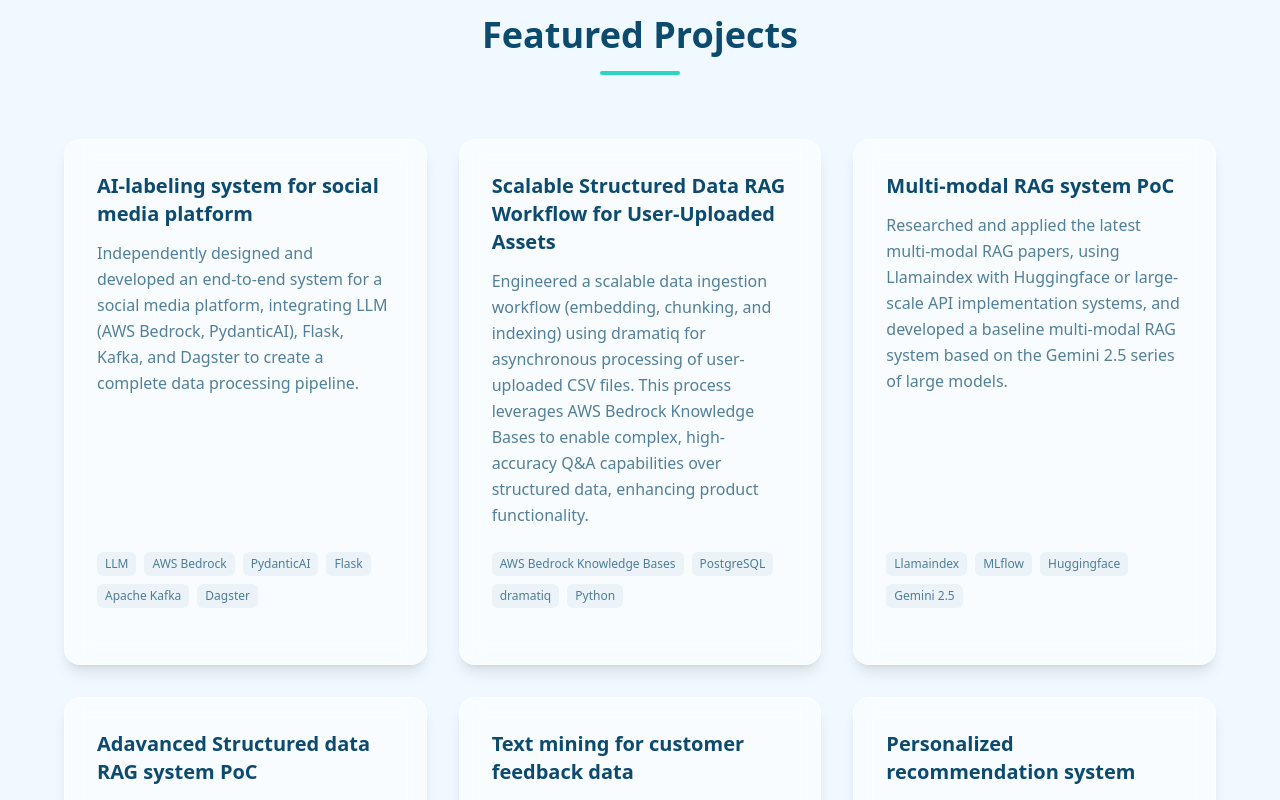
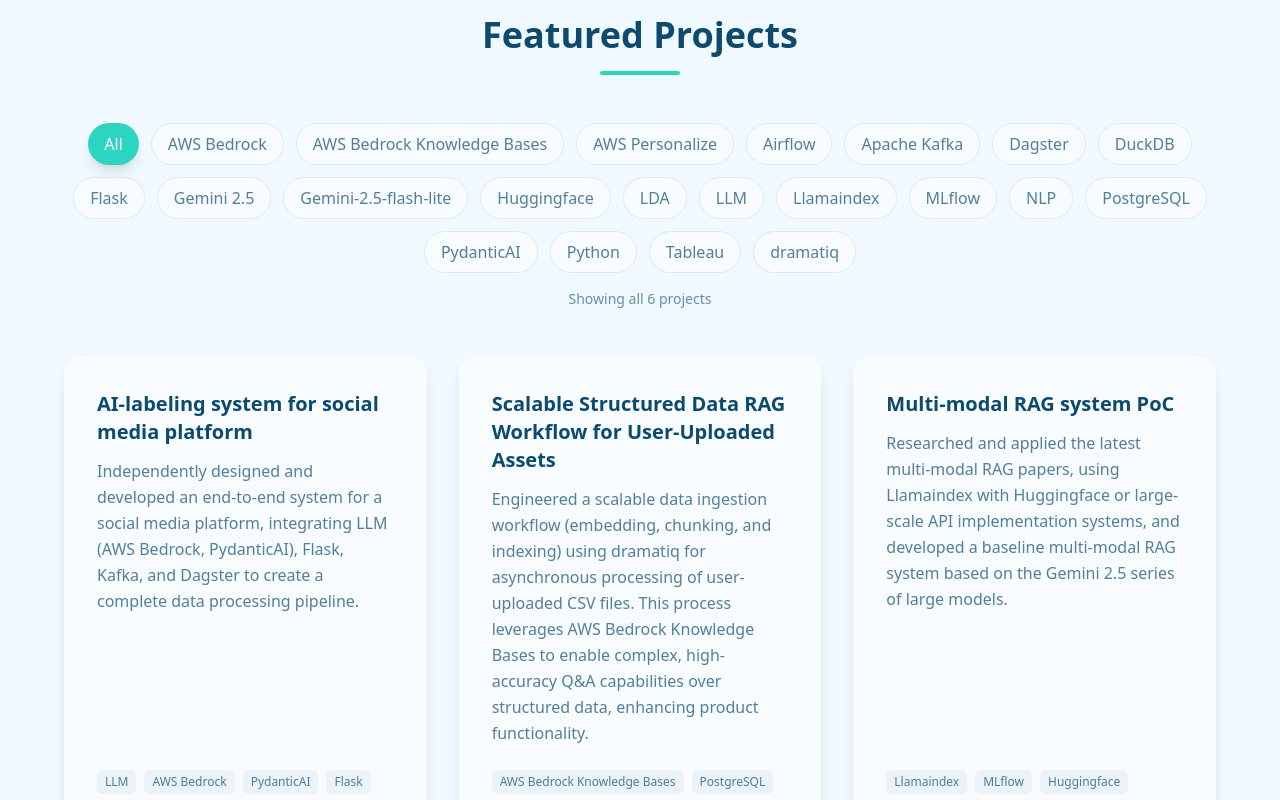
Before and after one commit to tyc30827/tyc30827.github.io, a Next.js app: page / in a window 1280 px wide. Shown: the part 5220-6020 px from the top of the page. Built offline with nearby package versions, Linux system fonts and the light colour scheme.

Commit message:
fix:update featered project

```diff
--- a/src/components/Projects.jsx
+++ b/src/components/Projects.jsx
@@ -3,9 +3,26 @@
 import { motion } from 'framer-motion';
 import { ExternalLink, Github } from 'lucide-react';
 import portfolioData from '../data/portfolio.json';
+import { useState, useMemo } from 'react';
 
 const Projects = () => {
     const { projects } = portfolioData;
+    const [selectedTech, setSelectedTech] = useState('All');
+
+    // Extract all unique tech tags from all projects
+    const allTechTags = useMemo(() => {
+        const techSet = new Set();
+        projects.forEach(project => {
+            project.tech.forEach(tech => techSet.add(tech));
+        });
+        return ['All', ...Array.from(techSet).sort()];
+    }, [projects]);
+
+    // Filter projects based on selected tech
+    const filteredProjects = useMemo(() => {
+        if (selectedTech === 'All') return projects;
+        return projects.filter(project => project.tech.includes(selectedTech));
+    }, [selectedTech, projects]);
 
     return (
         <section id="projects" className="py-20 px-4">
@@ -15,20 +32,56 @@
                     whileInView={{ opacity: 1, y: 0 }}
                     viewport={{ once: true }}
                     transition={{ duration: 0.6 }}
-                    className="text-center mb-16"
+                    className="text-center mb-12"
                 >
                     <h2 className="text-3xl md:text-4xl font-bold text-ocean-dark mb-4">Featured Projects</h2>
                     <div className="w-20 h-1 bg-ocean-accent mx-auto rounded-full"></div>
                 </motion.div>
 
-                <div className="grid grid-cols-1 md:grid-cols-2 lg:grid-cols-3 gap-8">
-                    {projects.map((project, index) => (
+                {/* Tech Filter */}
+                <motion.div
+                    initial={{ opacity: 0, y: 20 }}
+                    whileInView={{ opacity: 1, y: 0 }}
+                    viewport={{ once: true }}
+                    transition={{ duration: 0.6, delay: 0.2 }}
+                    className="mb-12"
+                >
+                    <div className="flex flex-wrap justify-center gap-3">
+                        {allTechTags.map((tech) => (
+                            <motion.button
+                                key={tech}
+                                onClick={() => setSelectedTech(tech)}
+                                whileHover={{ scale: 1.05 }}
+                                whileTap={{ scale: 0.95 }}
+                                className={`px-4 py-2 rounded-full font-medium transition-all duration-300 ${
+                                    selectedTech === tech
+                                        ? 'bg-ocean-accent text-white shadow-lg'
+                                        : 'bg-white/50 text-ocean-dark/70 hover:bg-white/80 border border-ocean-dark/10'
+                                }`}
+                            >
+                                {tech}
+                            </motion.button>
+                        ))}
+                    </div>
+                    <p className="text-center mt-4 text-ocean-dark/60 text-sm">
+                        {selectedTech === 'All'
+                            ? `Showing all ${projects.length} projects`
+                            : `Showing ${filteredProjects.length} project${filteredProjects.length !== 1 ? 's' : ''} with ${selectedTech}`}
+                    </p>
+                </motion.div>
+
+                <motion.div
+                    layout
+                    className="grid grid-cols-1 md:grid-cols-2 lg:grid-cols-3 gap-8"
+                >
+                    {filteredProjects.map((project, index) => (
                         <motion.div
                             key={project.id}
-                            initial={{ opacity: 0, y: 20 }}
-                            whileInView={{ opacity: 1, y: 0 }}
-                            viewport={{ once: true }}
-                            transition={{ duration: 0.5, delay: index * 0.1 }}
+                            layout
+                            initial={{ opacity: 0, scale: 0.8 }}
+                            animate={{ opacity: 1, scale: 1 }}
+                            exit={{ opacity: 0, scale: 0.8 }}
+                            transition={{ duration: 0.3, delay: index * 0.05 }}
                             whileHover={{ y: -10 }}
                             className="bg-white/50 backdrop-blur-md rounded-2xl overflow-hidden shadow-lg border border-white/50 group flex flex-col h-full"
                         >
@@ -51,7 +104,7 @@
                             </div>
                         </motion.div>
                     ))}
-                </div>
+                </motion.div>
             </div>
         </section>
     );
```
